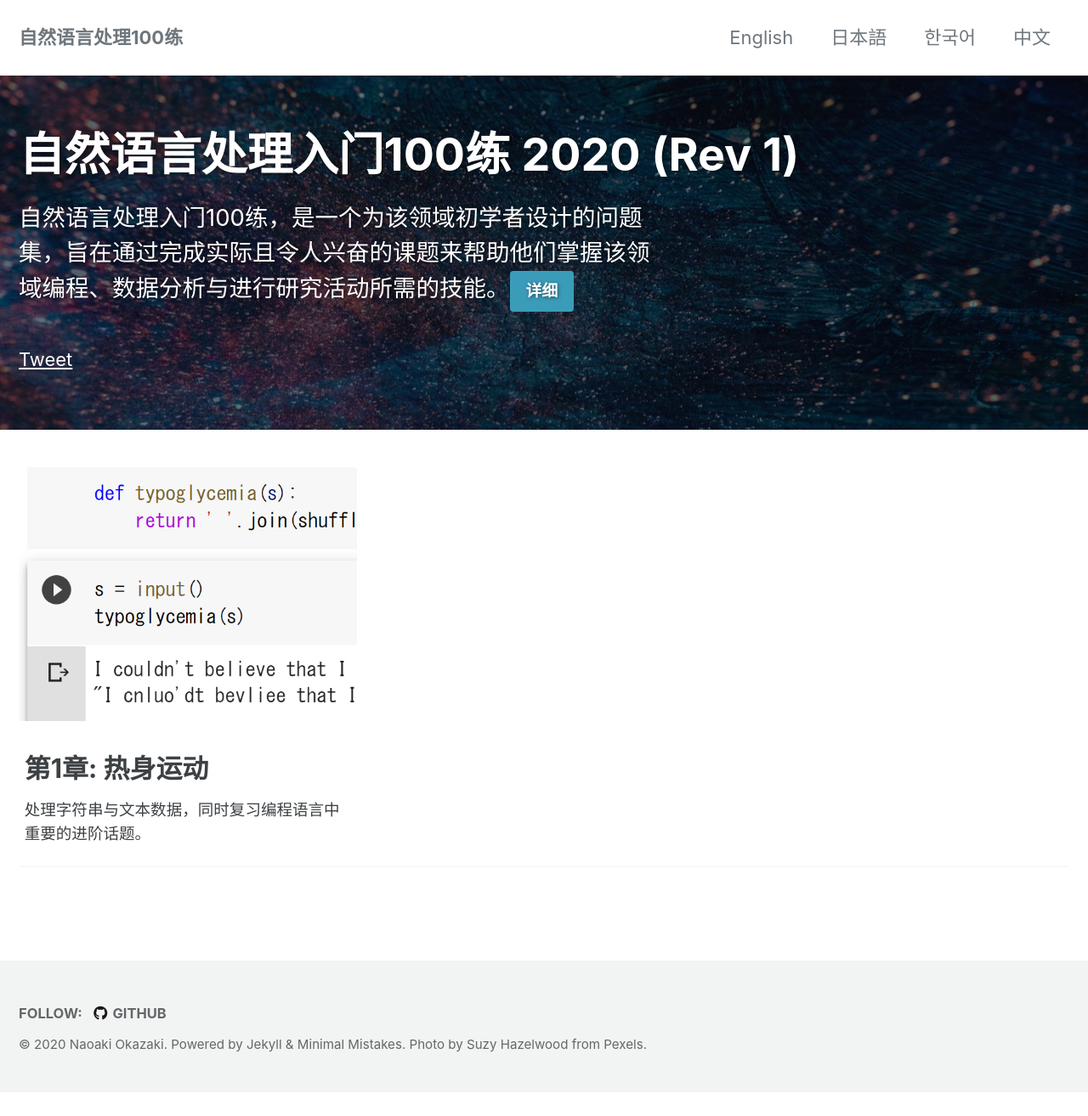
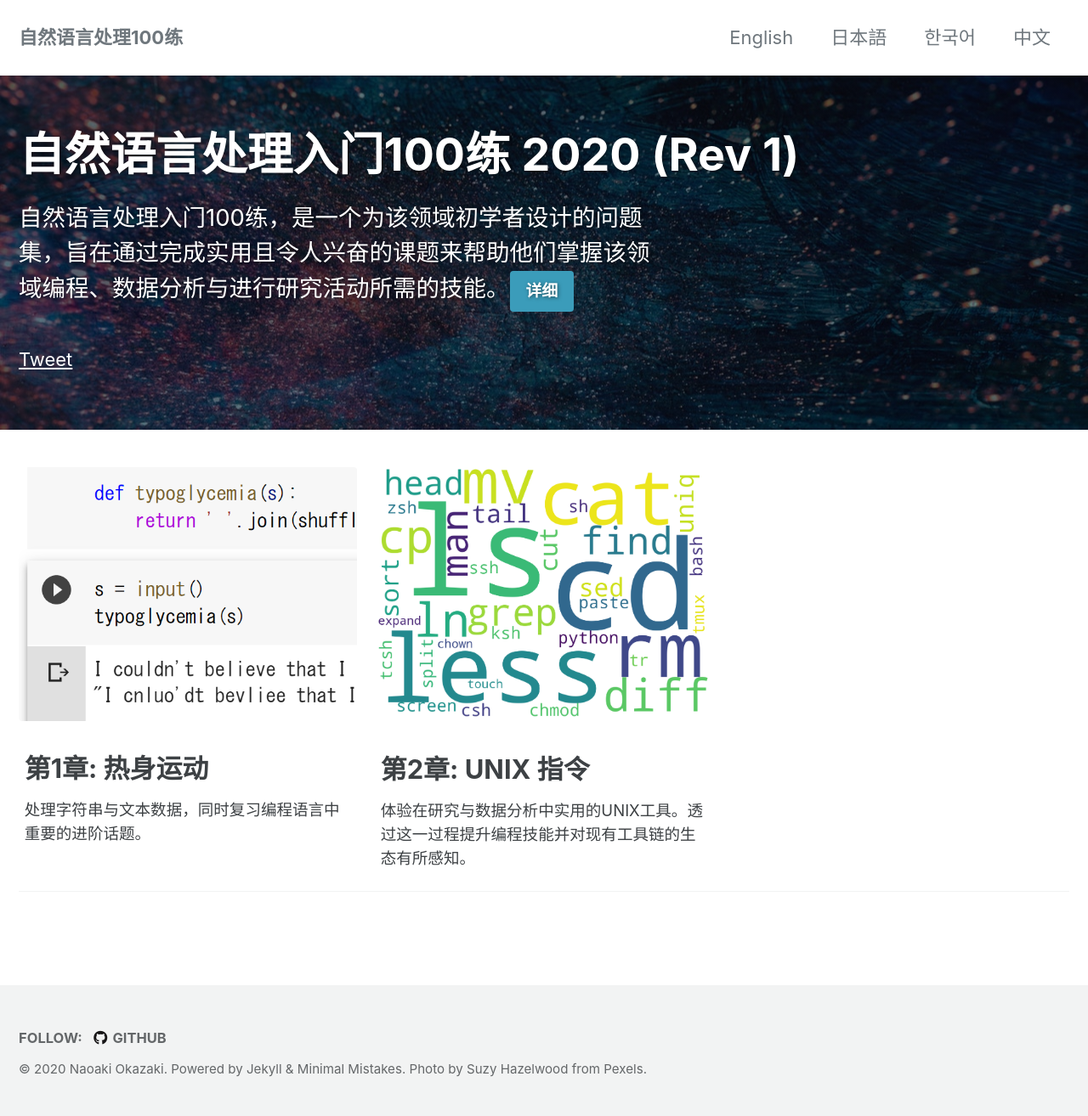
Before and after one commit to nlp100/nlp100.github.io, a Jekyll site: the page built from zh/index.md, in a window 1280 px wide. Shown: the whole page at 85% size. Built offline with Jekyll 4.4.1, drawn with Linux system fonts in a browser that asks for light colours; cached includes are drawn as plain includes; nearby versions of some CDN libraries; comment, search, counter and statistics services are not loaded; before the commit the page ends 1286 px from its top, so only the background shows below that; part of the change alters nothing that is shown.

Commit message:
Update ch2 translation and fix other mistakes.

```diff
--- a/zh/ch01.md
+++ b/zh/ch01.md
@@ -13,16 +13,16 @@ header:
 试将字符串"stressed"中的字符以逆序形式（从末尾到首部）重组为新的字符串。
 
 ## 01. "schooled"
-试将字符串“schooled”中的第1个、第3个、第5个、第7个字符连接在一起组成新的字符串。
+试将字符串"schooled"中的第1个、第3个、第5个、第7个字符连接在一起组成新的字符串。
 
 ## 02. "shoe" + "cold" = "schooled"
 通过将"shoe"和"cold"中的字符从头到尾顺次起来，以得到字符串"schooled"。
 
 ## 03. 圆周率
-以单词为单位分割下列句子"Now I need a drink, alcoholic of course, after the heavy lectures involving quantum mechanics"并创建一个列表，其元素表示对应位置单词中所含字符的数量.
+以单词为单位分割下列句子"Now I need a drink, alcoholic of course, after the heavy lectures involving quantum mechanics"并创建一个列表，其元素表示对应位置单词中所含字符的数量。
 
 ## 04. 元素记号
-以单词为单位分割下列句子 "Hi He Lied Because Boron Could Not Oxidize Fluorine. New Nations Might Also Sign Peace Security Clause. Arthur King Can"，从第1个、第5个、第6个、第7个、第8个、第9个、第15个、第16个、第19个单词中提取第一个字符，并从其他单词中提取前两个字符。随后创建一个关联数组（dictionary对象或mapping对象），它将从提取的字符串映射到与之对应的单词中的位置（句子中的偏移量）。
+以单词为单位分割下列句子 "Hi He Lied Because Boron Could Not Oxidize Fluorine. New Nations Might Also Sign Peace Security Clause. Arthur King Can"，从第1个、第5个、第6个、第7个、第8个、第9个、第15个、第16个、第19个单词中提取第一个字符，并从其他单词中提取前两个字符。随后创建一个关联数组(dictionary对象或mapping对象)，它将从提取的字符串映射到与之对应的单词中的位置（句子中的偏移量）。
 
 ## 05. n-gram
 实现一个函数从给定的序列对象中（例如string或list）来生成n-gram。使用这个函数从句子"I am an NLPer"中获得单词级别的bi-gram与字符级别的bi-gram。
@@ -38,7 +38,7 @@ header:
 ## 08. 密文
 实现一个函数`cipher`，它能够将对给定字符串作下述要求的变换：
 
-* 每个的小写字符`c`将被转换为ASCII码为(219 - [ `c`的ASCII码 ])所对应的字符
+* 每个小写字符`c`将被转换为ASCII码为(219 - [ `c`的ASCII码 ])所对应的字符
 * 其他字符保持不变
 
 使用这个函数对英文信息进行加密与解密。
--- /dev/null
+++ b/zh/ch02.md
@@ -0,0 +1,43 @@
+---
+title: "Chapter 2: UNIX Commands"
+date: 2020-08-26 23:08:00 +0800
+layout: single
+toc: true
+lang: zh
+sidebar: {nav: "sidebar_zh"}
+header:
+  teaser: /assets/images/ch02.png
+---
+
+文件 [popular-names.txt](/data/popular-names.txt) 以tab制表符作为分隔符存储了美国新生儿的姓名、性别、新生儿人数与出生年份的信息。将[popular-names.txt](/data/popular-names.txt)文件作为输入，创建程序以满足下列要求。进一步的，请确保通过运行UNIX命令可以获得相同（类似）的结果。
+
+## 10. 行数计算
+计算文件的总行数，并使用`wc`命令来确认结果。
+
+## 11. 替换tabs为空格
+将每个出现的tab制表符更换为空格。使用`sed`, `tr`, 或者 `expand` 来确认结果。
+
+## 12. 第一列保存在col1.txt中，第二列保存在col2.txt中
+提取每一行第一列的信息并输出存储在`col1.txt`中。提取每一行第二列的信息并输出存储在`col2.txt`中。使用`cut`命令来确认结果。
+
+## 13. 合并col1.txt与col2.txt
+合并文件`col1.txt`与`col2.txt`的内容，并创建一个文本文件其中每行包含原文件第一列与第二列的值（以tab制表符分隔）。使用`paste`命令来确认结果。
+
+## 14. 前N行
+从命令行参数接收自然数$N$，输出文件前$N$行的内容。使用`head`命令来确认结果。
+
+## 15. 后N行
+从命令行参数接收自然数$N$，输出文件后$N$行的内容。使用`tail`命令来确认结果。
+
+## 16. 将文件分为N份
+从命令行参数接收自然数$N$，将输入文件以行为边界分为$N$份。使用`split`命令来确认结果。
+
+## 17. 第一列中的非重复字符串
+对文件第一列内容进行去重得出非重复字符串（字符串的非重集合）。使用`cut`, `sort`, 与 `uniq` 命令来确认结果。
+
+
+## 18. 以第三列为指标对各行进行降序排序
+按第三列的数值对各行进行降序排序(仅排序不更改原文件每行的内容)。使用`sort`命令来确认结果。
+
+## 19. 降序排列第一列各字符串的出现频率
+求各行第一列字符串的出现频率，并按该频率降序排列这些字符串。使用`cut`, `sort`, 与 `uniq` 命令来确认结果。
--- a/zh/index.md
+++ b/zh/index.md
@@ -8,7 +8,7 @@ header:
   overlay_filter: "0.5"
   og_image: /assets/images/nlp100.jpg
   overlay_image: /assets/images/blue-and-red-galaxy-artwork-1629236.jpg
-excerpt: "自然语言处理入门100练，是一个为该领域初学者设计的问题集，旨在通过完成实际且令人兴奋的课题来帮助他们掌握该领域编程、数据分析与进行研究活动所需的技能。[详细](about.html){: .btn .btn--info .btn--small}"
+excerpt: "自然语言处理入门100练，是一个为该领域初学者设计的问题集，旨在通过完成实用且令人兴奋的课题来帮助他们掌握该领域编程、数据分析与进行研究活动所需的技能。[详细](about.html){: .btn .btn--info .btn--small}"
 button_html: |
   <div class="pinterest"><a data-pin-do="buttonBookmark" data-pin-tall="true" href="https://www.pinterest.com/pin/create/button/"></a></div> <a class="twitter-share-button" href="https://twitter.com/intent/tweet">Tweet</a> <div class="fb-like" data-href="https://nlp100.github.io/en/" data-width="" data-layout="button_count" data-action="like" data-size="small" data-share="true"></div>
 script_html: |
@@ -41,11 +41,11 @@ feature_row:
     title: "第1章: 热身运动"
     excerpt: "处理字符串与文本数据，同时复习编程语言中重要的进阶话题。"
     url: "/zh/ch01.html"
-  # - image_path: assets/images/ch02.png
-  #   alt: "placeholder image 2"
-  #   title: "第2章: UNIX 指令"
-  #   excerpt: "体验在研究与数据分析中实用的UNIX工具。透过这一过程提升编程技能并对现有工具链的生态有所感知。"
-  #   url: "/zh/ch02.html"
+  - image_path: assets/images/ch02.png
+    alt: "placeholder image 2"
+    title: "第2章: UNIX 指令"
+    excerpt: "体验在研究与数据分析中实用的UNIX工具。透过这一过程提升编程技能并对现有工具链的生态有所感知。"
+    url: "/zh/ch02.html"
   # - image_path: assets/images/ch03.en.png
   #   alt: "placeholder image 2"
   #   title: "第3章: 正则表达式"
```
